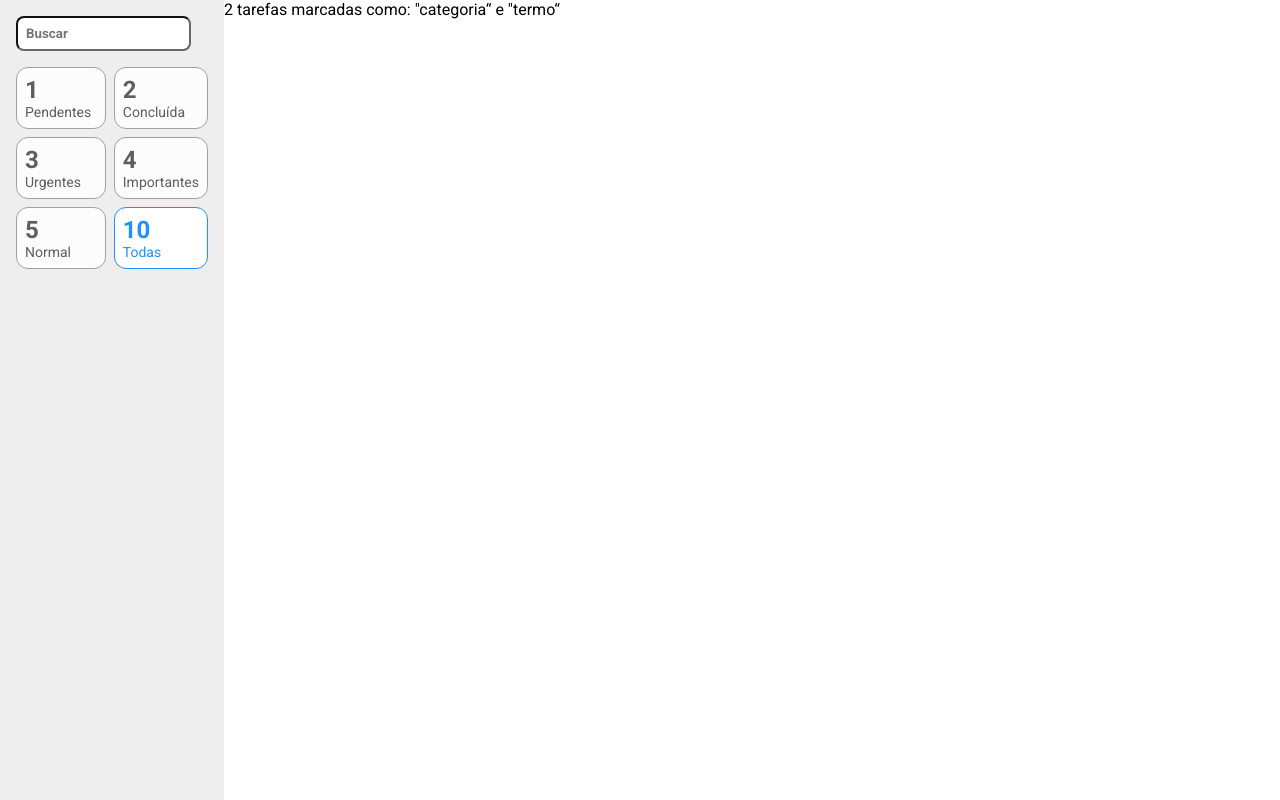
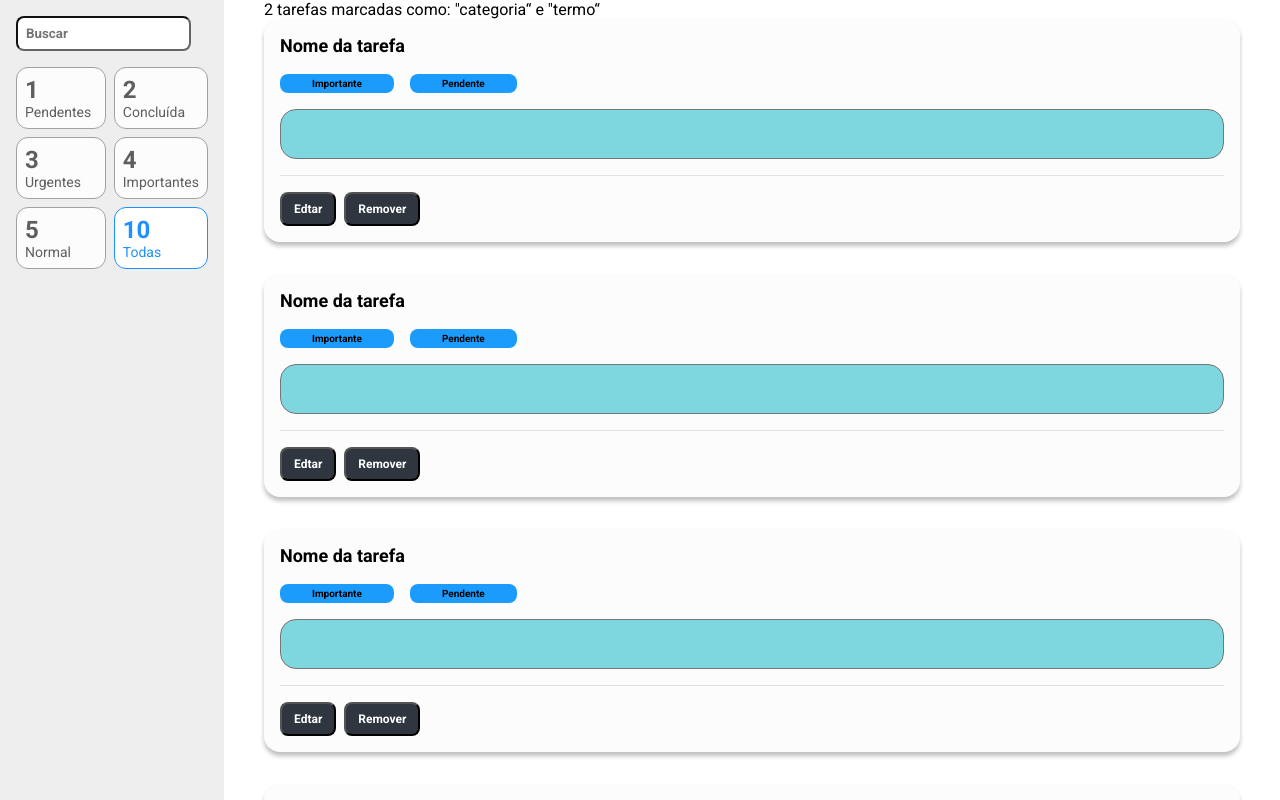
Before and after one commit to Xmaloe/Lista_Tarefas, a React (Create React App) app: page / in a window 1280 px wide. Built offline with nearby package versions, Linux system fonts and the light colour scheme.

Commit message:
criando o ambiente

```diff
--- a/src/Components/Tarefa/index.tsx
+++ b/src/Components/Tarefa/index.tsx
@@ -2,7 +2,14 @@ import * as S from './styles'
 
 const Tarefa = () => (
   <S.CardTarefa>
-    <S.Titulo>Nome tarefa</S.Titulo>
+    <S.Titulo>Nome da tarefa</S.Titulo>
+    <S.Tag>Importante</S.Tag>
+    <S.Tag>Pendente</S.Tag>
+    <S.Descricao />
+    <S.BarraAcoes>
+      <S.Botao>Edtar</S.Botao>
+      <S.Botao>Remover</S.Botao>
+    </S.BarraAcoes>
   </S.CardTarefa>
 )
 
--- a/src/Components/Tarefa/styles.ts
+++ b/src/Components/Tarefa/styles.ts
@@ -4,24 +4,38 @@ export const CardTarefa = styled.div`
   background-color: #fcfcfc;
   box-shadow: 0px 4px 4px rgba(0, 0, 0, 0.25);
   padding: 16px;
+  margin-bottom: 32px;
+  border-radius: 16px;
 `
 
 export const Titulo = styled.h3`
   font-weight: bold;
   font-size: 18px;
+  margin-bottom: 16px;
 `
 
 export const Tag = styled.span`
-  padding: 4px 8px;
+  display: inline-block;
+  padding: 4px 32px;
   font-size: 10px;
   font-weight: bold;
+  background-color: #1b9cfc;
+  margin-right: 16px;
+  border-radius: 8px;
 `
 
 export const Descricao = styled.textarea`
-  color: #8b8b8b;
+  display: block;
+  width: 100%;
+  margin-top: 16px;
+  color: #black;
   font-size: 14px;
   line-height: 24px;
   font-family: 'Roboto Mono', monospace;
+  margin-bottom: 16px;
+  resize: none;
+  border-radius: 16px;
+  background-color: #7ed6df;
 `
 
 export const BarraAcoes = styled.div`
@@ -36,4 +50,6 @@ export const Botao = styled.button`
   padding: 8px 12px;
   cursor: pointer;
   background-color: #2f3640;
+  border-radius: 8px;
+  margin-right: 8px;
 `
--- a/src/Containers/ListaDeTarefa/index.tsx
+++ b/src/Containers/ListaDeTarefa/index.tsx
@@ -1,7 +1,27 @@
+import Tarefa from '../../Components/Tarefa'
+import { Container } from './styles'
+
 const ListaDeTarefas = () => (
-  <main>
+  <Container>
     <p>2 tarefas marcadas como: &quot;categoria&ldquo; e &quot;termo&ldquo;</p>
-  </main>
+    <ul>
+      <li>
+        <Tarefa />
+      </li>
+      <li>
+        <Tarefa />
+      </li>
+      <li>
+        <Tarefa />
+      </li>
+      <li>
+        <Tarefa />
+      </li>
+      <li>
+        <Tarefa />
+      </li>
+    </ul>
+  </Container>
 )
 
 export default ListaDeTarefas
--- /dev/null
+++ b/src/Containers/ListaDeTarefa/styles.ts
@@ -0,0 +1,7 @@
+import styled from 'styled-components'
+
+export const Container = styled.main`
+  padding: 0 40px;
+  height: 100vh;
+  overflow-y: scroll;
+`
--- a/src/styles/index.ts
+++ b/src/styles/index.ts
@@ -6,6 +6,7 @@ const EstiloGlobal = createGlobalStyle`
     padding: 0;
     box-sizing: border-box;
     font-family: Roboto, sans-serif;
+    list-style: none;
   }
 `
 export const Container = styled.div`
```
